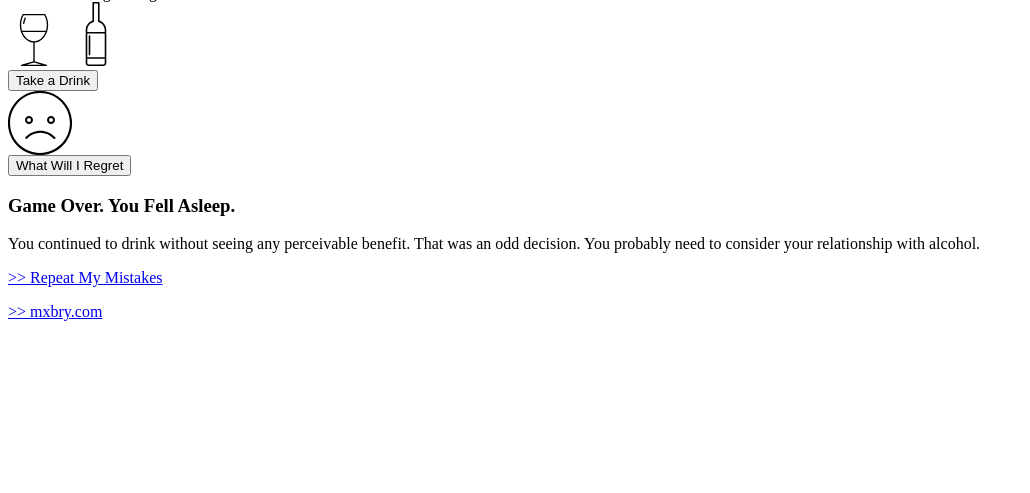
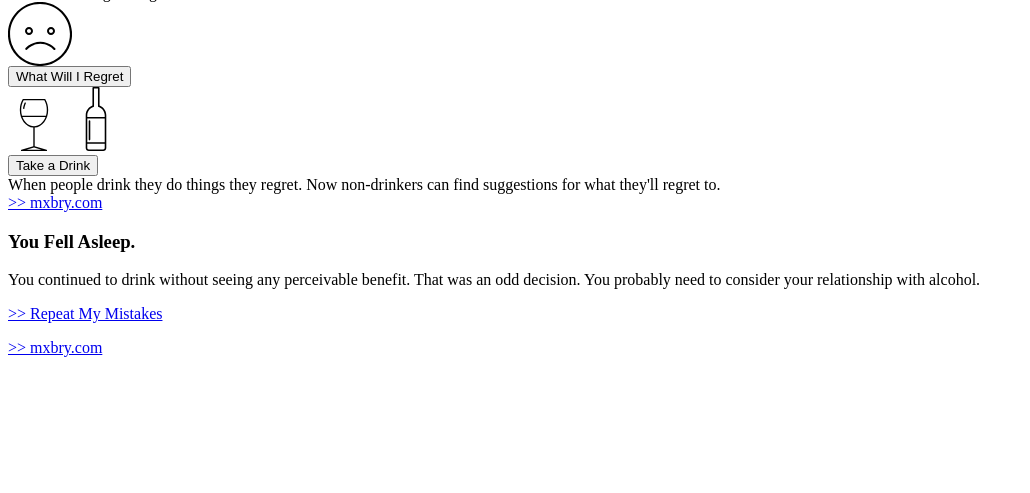
Before and after one commit to max-barry/whiskyon.rocks, a Node project: template src/templates/pages/index.swig in a window 1280 px wide. Shown: the part 210-703 px from the top of the page, without its empty margins (0-1030 px from the left). Run offline with Node 20 templates, Linux system fonts and the light colour scheme; the template is opened without the code that fills it, so the values that code supplies are empty.

Commit message:
Info bubble

```diff
--- a/src/js/sentencegen__params.js
+++ b/src/js/sentencegen__params.js
@@ -35,15 +35,15 @@
         "your buddy",
         "your enemy",
         "your frenemy",
+        "your childhood friend",
         "your son",
         "your daughter",
         "your child",
         "your niece",
         "your nephew",
         "your sweetheart",
-        "Santa",
+        "a stranger",
         "the police",
-        "Matt Damon",
     ];
 
     whi.params.indObject = [
--- a/src/scss/_blink.scss
+++ b/src/scss/_blink.scss
@@ -100,9 +100,6 @@
     p {
         font-size: 22px;
     }
-    a {
-        color: $maxgreen;
-    }
     &.--reveal {
         h3, p {
             @include transform(none);
--- a/src/scss/_mediaquery_adjustments.scss
+++ b/src/scss/_mediaquery_adjustments.scss
@@ -15,6 +15,11 @@
 }
 
 // Don't show nada on mobile
+@media screen and ( min-width: 769px ){
+	span.mobilewarning {
+		display: none;
+	}
+}
 @media screen and ( max-width: 768px ){
 	article, aside {
 		display: none;
--- a/src/templates/pages/index.swig
+++ b/src/templates/pages/index.swig
@@ -9,12 +9,22 @@
         <div class="container__content__copyline --nowrap --scrollright"></div>
         <div class="container__content__copyline --nowrap --textlight --scrollleft"></div>
         <div class="container__content__copyline --target">
-            <span id="sentence-target"><span class="--anonpro">Drinking Simulator 2015</span><br>Find Something to Regret &darr;</span>
+            <span id="sentence-target"><span class="--anonpro">Life in a Bar</span><br>Find Something to Regret &darr;</span>
         </div>
         <div class="container__content__copyline --nowrap --textulight --scrollright"></div>
         <div class="container__content__copyline --nowrap --scrollleft"></div>
     </section>
     <div class="controls">
+        <div class="controls__action --shadow">
+            <div class="controls__action__icon">
+                <i class="icon --sad">
+                    <svg xmlns="http://www.w3.org/2000/svg" xmlns:xlink="http://www.w3.org/1999/xlink" version="1.1" width="64" height="64" viewBox="0 0 32 32" style="width: 64px;height: 64px;">
+                        <path d="M16-0.034c-8.841 0-16.035 7.192-16.035 16.034s7.194 16.034 16.035 16.034 16.035-7.192 16.035-16.034-7.194-16.034-16.035-16.034zM16 30.966c-8.252 0-14.965-6.714-14.965-14.966s6.713-14.966 14.965-14.966 14.965 6.714 14.965 14.966-6.713 14.966-14.965 14.966zM16.163 19.823c-2.789 0-5.477 1.179-7.374 3.235-0.2 0.217-0.187 0.555 0.031 0.755 0.216 0.2 0.554 0.188 0.755-0.030 1.695-1.838 4.096-2.892 6.587-2.892 2.529 0 4.956 1.081 6.656 2.967 0.105 0.116 0.251 0.176 0.397 0.176 0.128 0 0.256-0.045 0.358-0.138 0.219-0.197 0.237-0.535 0.039-0.755-1.903-2.109-4.618-3.318-7.449-3.318zM10.5 16.5c1.103 0 2-0.897 2-2s-0.897-2-2-2-2 0.897-2 2 0.897 2 2 2zM10.5 13.5c0.551 0 1 0.448 1 1s-0.449 1-1 1-1-0.448-1-1 0.449-1 1-1zM21.5 16.5c1.103 0 2-0.897 2-2s-0.897-2-2-2-2 0.897-2 2 0.897 2 2 2zM21.5 13.5c0.551 0 1 0.448 1 1s-0.449 1-1 1-1-0.448-1-1 0.449-1 1-1z"/>
+                    </svg>
+                </i>
+            </div>
+            <button class="controls__action__trigger" id="sentence-generate">What Will I Regret</button>
+        </div>
         <div class="controls__action --shadow">
             <div class="controls__action__icon">
                 <i class="icon --glass">
@@ -47,20 +57,15 @@
             </div>
             <button class="controls__action__trigger" id="drunkify">Take a Drink</button>
         </div>
-        <div class="controls__action --shadow">
-            <div class="controls__action__icon">
-                <i class="icon --sad">
-                    <svg xmlns="http://www.w3.org/2000/svg" xmlns:xlink="http://www.w3.org/1999/xlink" version="1.1" width="64" height="64" viewBox="0 0 32 32" style="width: 64px;height: 64px;">
-                        <path d="M16-0.034c-8.841 0-16.035 7.192-16.035 16.034s7.194 16.034 16.035 16.034 16.035-7.192 16.035-16.034-7.194-16.034-16.035-16.034zM16 30.966c-8.252 0-14.965-6.714-14.965-14.966s6.713-14.966 14.965-14.966 14.965 6.714 14.965 14.966-6.713 14.966-14.965 14.966zM16.163 19.823c-2.789 0-5.477 1.179-7.374 3.235-0.2 0.217-0.187 0.555 0.031 0.755 0.216 0.2 0.554 0.188 0.755-0.030 1.695-1.838 4.096-2.892 6.587-2.892 2.529 0 4.956 1.081 6.656 2.967 0.105 0.116 0.251 0.176 0.397 0.176 0.128 0 0.256-0.045 0.358-0.138 0.219-0.197 0.237-0.535 0.039-0.755-1.903-2.109-4.618-3.318-7.449-3.318zM10.5 16.5c1.103 0 2-0.897 2-2s-0.897-2-2-2-2 0.897-2 2 0.897 2 2 2zM10.5 13.5c0.551 0 1 0.448 1 1s-0.449 1-1 1-1-0.448-1-1 0.449-1 1-1zM21.5 16.5c1.103 0 2-0.897 2-2s-0.897-2-2-2-2 0.897-2 2 0.897 2 2 2zM21.5 13.5c0.551 0 1 0.448 1 1s-0.449 1-1 1-1-0.448-1-1 0.449-1 1-1z"/>
-                    </svg>
-                </i>
-            </div>
-            <button class="controls__action__trigger" id="sentence-generate">What Will I Regret</button>
+        <div class="controls__action --shadow --info --anonpro">
+            When people drink they do things they regret. Now non-drinkers can find suggestions for what they'll regret to.
+            <br>
+            <a href="https://mxbry.com">>> mxbry.com</a>
         </div>
     </div>
 </article>
 <aside class="killscreen">
-    <h3 class="--anonpro">Game Over. You Fell Asleep.</h3>
+    <h3 class="--anonpro">You Fell Asleep.</h3>
     <p>You continued to drink without seeing any perceivable benefit. That was an odd decision. You probably need to consider your relationship with alcohol.</p>
     <p><a class="--anonpro" href=".">>> Repeat My Mistakes</a></p>
     <p><a class="--anonpro" href="https://mxbry.com">>> mxbry.com</a></p>
```
Also changed, not shown: src/scss/app.scss (+14 -5 lines).
